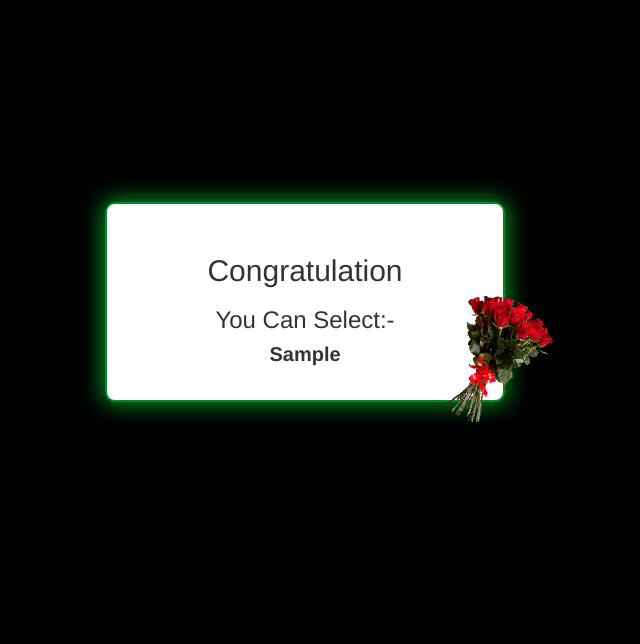
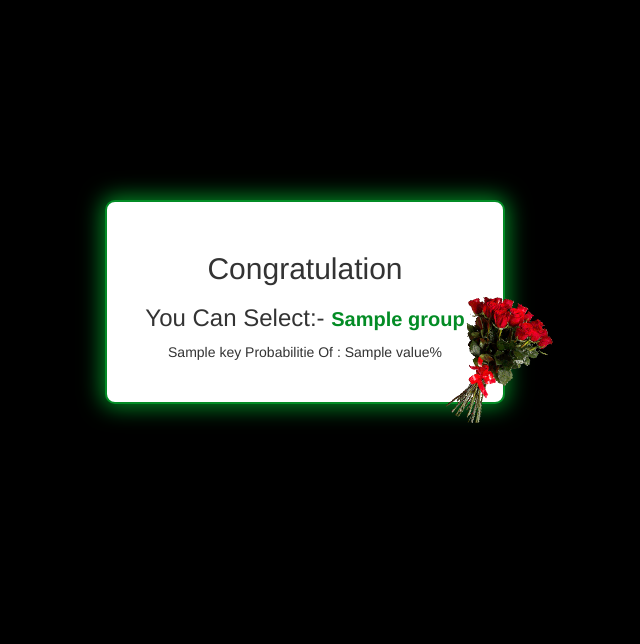
Before and after one commit to Satayjit-Biswas/Student-Group-Recommend, a Flask app: template templates/predict_group.html in a window 1280 px wide. Shown: the part 148-792 px from the top of the page, without its empty margins (335-975 px from the left). Run offline with Flask 3, Linux system fonts and the light colour scheme; the template is opened without the code that fills it: most values are stand-ins (such as "Sample title", 1, 10 or a date in 2020); parts of the project's set-up code (start-up, migrations or seed data) failed here and were passed over.

Commit message:
Add Probabilities

```diff
--- a/app.py
+++ b/app.py
@@ -2,68 +2,80 @@ from flask import Flask, render_template, request
 import pickle
 import numpy as np
 
-# Load the pickled machine learning model (e.g., RandomForest)
+# Load the trained machine learning model
 try:
     with open('model.pkl', 'rb') as model_file:
         rf_model = pickle.load(model_file)
-except (pickle.UnpicklingError, TypeError):
-    print("Error occurred while loading the model.")
-    rf_model = None  # Placeholder in case model loading fails
+except Exception as e:
+    print(f"Error loading the model: {e}")
+    rf_model = None
 
-# Dictionary to map numeric group labels to actual group names
+# Group mapping for clarity
 group_mapping = {0: "Arts", 1: "Commerce", 2: "Science"}
 
+# Initialize Flask app
 app = Flask(__name__)
 
 @app.route('/')
 def index():
-    # Just show an overview on this page
+    # Overview page
     return render_template('index.html')
 
 @app.route('/recommend')
 def recommend_ui():
-    # Show the form to get user input on this page
+    # Input form page
     return render_template('recommend.html')
 
 @app.route('/predict_group', methods=['POST'])
 def predict_group():
     # Get user input from the form
-    english = float(request.form['english'])
-    math = float(request.form['math'])
-    science = float(request.form['science'])
-    social_science = float(request.form['social_science'])
-    art_culture = float(request.form['art_culture'])
+    try:
+        age = int(request.form['age'])
+        location = int(request.form['location'])  # Encoded values: 0, 1, 2, 3
+        family_size = int(request.form['family_size'])
+        studytime = int(request.form['studytime'])
+        attendance = float(request.form['attendance'])
+        english = float(request.form['english'])
+        math = float(request.form['math'])
+        science = float(request.form['science'])
+        social_science = float(request.form['social_science'])
+        art_culture = float(request.form['art_culture'])
 
-    # Calculate total_score and average_score
-    total_score = english + math + science + social_science + art_culture
-    average_score = total_score / 5
+        # Calculate total_score and average_score
+        total_score = english + math + science + social_science + art_culture
+        average_score = total_score / 5
 
-    # Get other input data
-    user_input = [
-        int(request.form['age']),
-        int(request.form['location']),  # 0 = Rural, 1 = Urban
-        int(request.form['family_size']),
-        int(request.form['studytime']),
-        float(request.form['attendance']),
-        english,
-        math,
-        science,
-        social_science,
-        art_culture,
-        total_score,  # Add total_score as a feature
-        average_score  # Add average_score as a feature
-    ]
+        # Create user input feature list
+        user_input = [
+            age, location, family_size, studytime, attendance,
+            english, math, science, social_science, art_culture,
+            total_score, average_score
+        ]
 
-    # Ensure model is loaded before using it for prediction
-    if rf_model:
-        # Make prediction
-        predicted_group = rf_model.predict([user_input])
-        predicted_group_label = group_mapping.get(predicted_group[0], "Unknown")  # Map the numeric result to label
+        # Predict group and probabilities
+        if rf_model:
+            predicted_group = rf_model.predict([user_input])[0]
+            probabilities = rf_model.predict_proba([user_input])[0]
 
-        # Render a separate page to display the result
-        return render_template('predict_group.html', stu_group=predicted_group_label)
-    else:
-        return render_template('predict_group.html', stu_group="Model is not available for prediction at the moment.")
+            # Map group prediction and probabilities to human-readable form
+            predicted_group_label = group_mapping.get(predicted_group, "Unknown")
+            probability_dict = {
+                "Arts": round(probabilities[0] * 100, 2),
+                "Commerce": round(probabilities[1] * 100, 2),
+                "Science": round(probabilities[2] * 100, 2)
+            }
+
+            return render_template(
+                'predict_group.html',
+                group=predicted_group_label,
+                probabilities=probability_dict
+            )
+        else:
+            return render_template('predict_group.html', group="Model unavailable", probabilities={})
+
+    except ValueError:
+        # Handle invalid input gracefully
+        return render_template('predict_group.html', group="Invalid Input", probabilities={})
 
 if __name__ == '__main__':
     app.run(debug=True)
--- a/templates/predict_group.html
+++ b/templates/predict_group.html
@@ -98,7 +98,7 @@
         position: relative;
         background-color: #ffffff;
         padding: 30px;
-        height: 200px;
+        min-height: 200px;
         width: 400px;
         text-align: center;
         border-radius: 10px;
@@ -115,12 +115,15 @@
         transform: rotateZ(30deg);
 
     }
-.output_box h4{
+
+    .output_box h3 span {
         font-size: 20px;
         font-weight: 700;
+        color: #038C25;
     }
+
     /* footer  */
-    .footer{
+    .footer {
         height: 70px;
         text-align: center;
         background-color: #038C25;
@@ -130,10 +133,12 @@
         color: #000;
         margin-top: 40px;
     }
-	.footer p{
+
+    .footer p {
         margin: 0;
     }
-	.footer span{
+
+    .footer span {
         color: #fff;
     }
 </style>
@@ -154,18 +159,19 @@
     </nav>
     <div class="gap"></div>
     <div class="container hero">
-
-        {% if stu_group %}
+        {% if group %}
         <div class="output">
             <div class="output_box">
                 <h2>Congratulation <img src="{{ url_for('static', filename='img/rose.gif') }}" alt="Example Image"></h2>
-                <h3>You Can Select:-</h3>
-                <h4>{{ stu_group }}</span>
+                <h3>You Can Select:- <span>{{ group }}</span></h3>
+                {% for key, value in probabilities.items() %}
+                    <p>{{ key }} Probabilitie Of : {{ value }}%</p>
+                {% endfor %}
             </div>
         </div>
+        {% endif %}
+    </div>
 
-    </div>
-    {% endif %}
 
 
     <div class="footer">
```
Also changed, not shown: 1 other file. Lines whose indentation alone changed are shown as unchanged.
